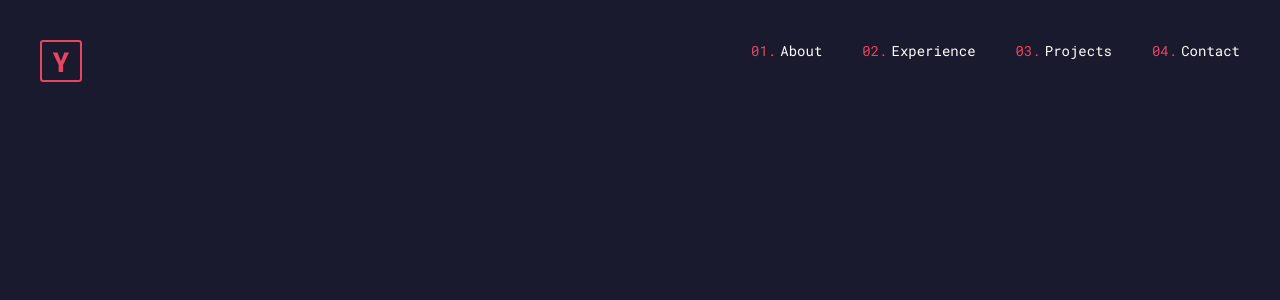
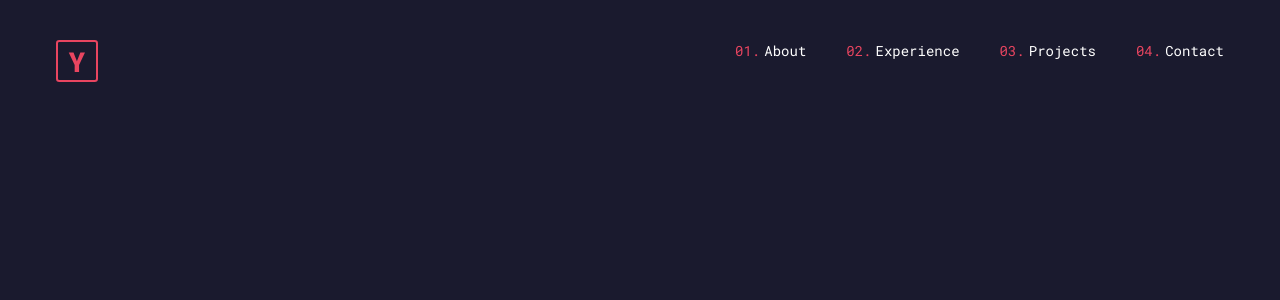
Before and after one commit to yuriqpaiva/portfolio, a React (Vite) app: page / in a window 1280 px wide. Shown: the top 300 px of the page. Built offline with nearby package versions, Linux system fonts and the light colour scheme.

Commit message:
Adjust Header style

```diff
--- a/src/components/Header.tsx
+++ b/src/components/Header.tsx
@@ -1,5 +1,5 @@
 import {
-  Flex, OrderedList, ListItem, Icon,
+  Flex, OrderedList, ListItem, Icon, Box,
 } from '@chakra-ui/react';
 import { LogoIcon } from '../icons/Logo';
 
@@ -7,11 +7,15 @@ const navItems = ['About', 'Experience', 'Projects', 'Contact'];
 
 export function Header() {
   return (
-    <Flex as="nav" justify="space-between" p="10">
-      <Icon as={LogoIcon} />
+    <Flex as="nav" justify="space-between" py="10" px="14">
+      <Box as="a" href="/">
+        <Icon as={LogoIcon} />
+      </Box>
       <OrderedList display="flex" gap="10">
         {navItems.map((item, index) => (
           <ListItem
+            transition="color 0.2s ease-in-out"
+            _hover={{ color: 'brandRed.500' }}
             fontFamily="Roboto Mono"
             listStyleType="none"
             fontSize="14"
@@ -22,7 +26,9 @@ export function Header() {
             }}
             position="relative"
           >
-            {item}
+            <Box as="a" href="/">
+              {item}
+            </Box>
           </ListItem>
         ))}
       </OrderedList>
```
